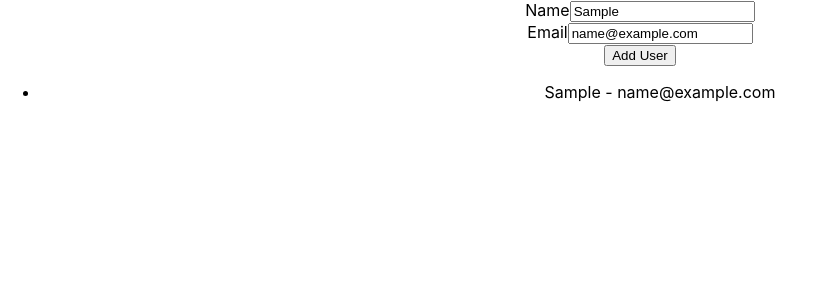
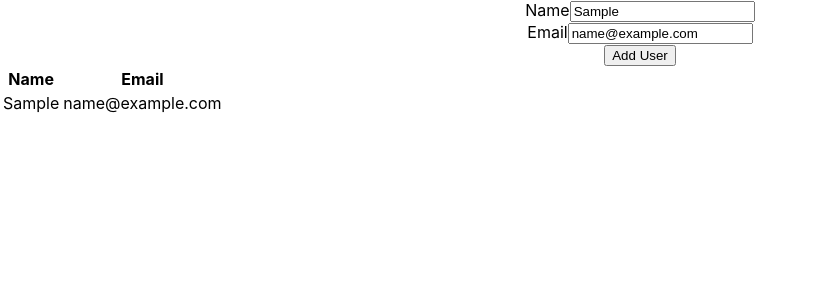
Before and after one commit to MatildaMared/courses__react-testing-library-and-jest__users, a React (Create React App) app: page / in a window 1280 px wide. Both pictures are taken after typing "Sample", "name@example.com" into the empty fields and a click on the button "Add User". Shown: the top 300 px of the page, without its empty margins (0-834 px from the left). Built offline with nearby package versions, Linux system fonts and the light colour scheme.

Commit message:
refactor userlist to user table element

```diff
--- a/src/components/UserList.js
+++ b/src/components/UserList.js
@@ -1,11 +1,22 @@
 export default function UserList({ users }) {
+	const renderedUsers = users.map((user) => {
+		return (
+			<tr key={user.id}>
+				<td>{user.name}</td>
+				<td>{user.email}</td>
+			</tr>
+		);
+	});
+
 	return (
-		<ul>
-			{users.map((user, index) => (
-				<li key={index}>
-					{user.name} - {user.email}
-				</li>
-			))}
-		</ul>
+		<table>
+			<thead>
+				<tr>
+					<th>Name</th>
+					<th>Email</th>
+				</tr>
+			</thead>
+			<tbody>{renderedUsers}</tbody>
+		</table>
 	);
 }
```
